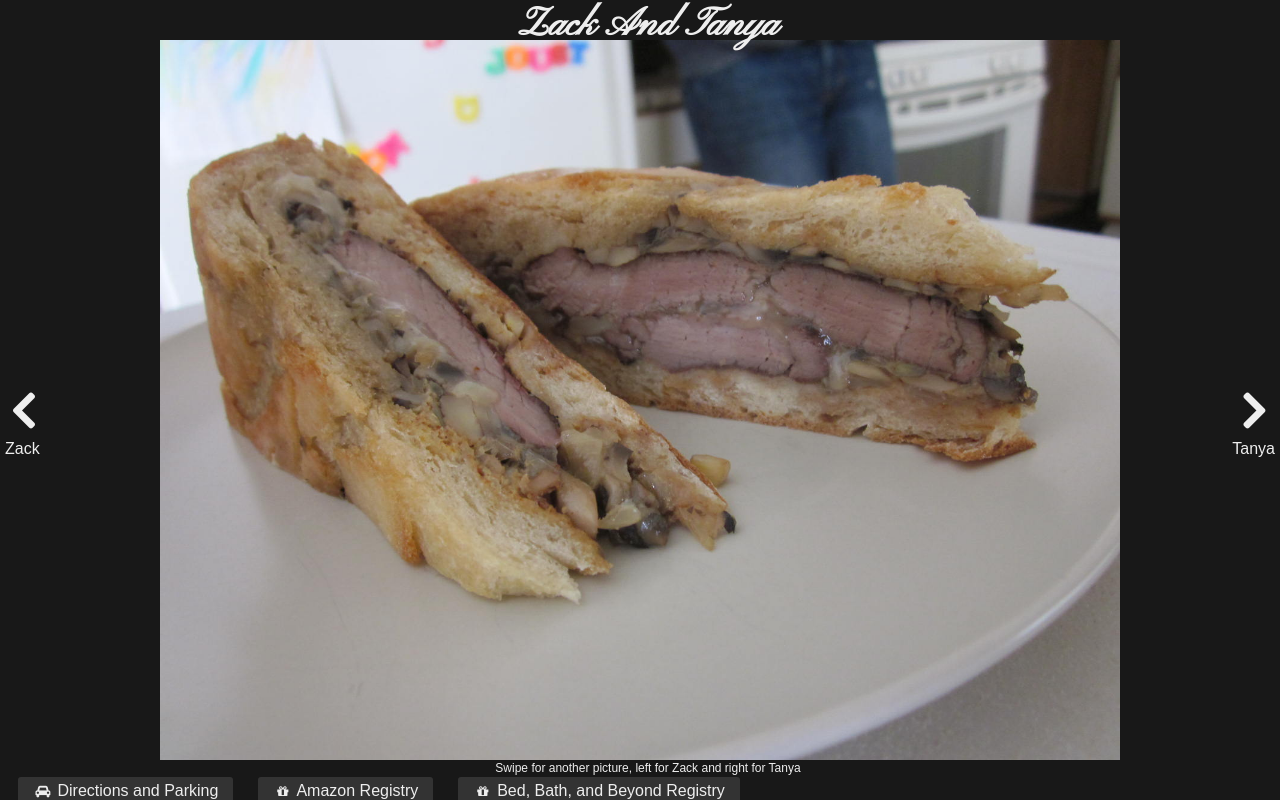
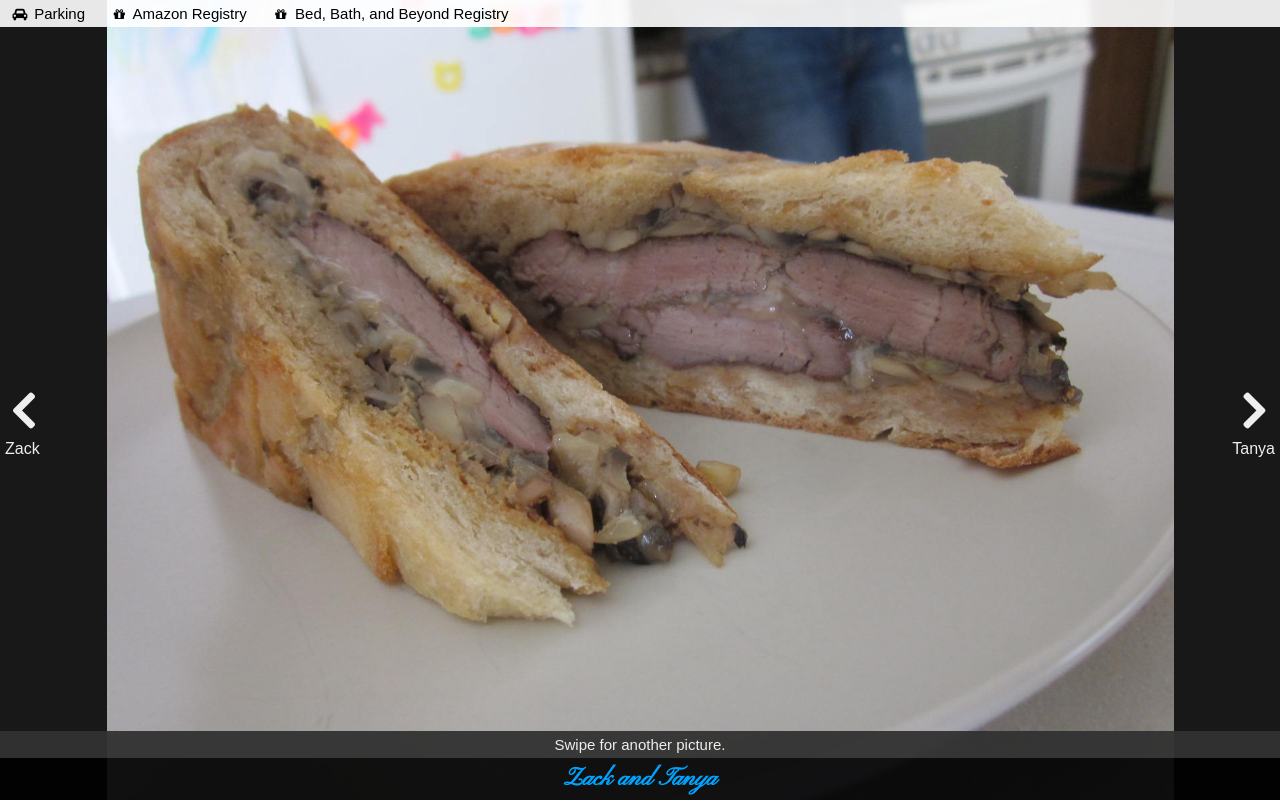
Before and after one commit to Zack-Tillotson/photo-fight, a plain HTML site: page app/index.html in a window 1280 px wide. Drawn offline with nearby package versions, Linux system fonts and the light colour scheme.

Commit message:
Cleaning up styles

```diff
--- a/app/assets/style.css
+++ b/app/assets/style.css
@@ -2,6 +2,8 @@ body {
   background: rgb(24, 24, 24);
   font-family: sans-serif;
   color: #eee;
+  padding: 0;
+  margin: 0;
 }
 
 header {
@@ -9,54 +11,64 @@ header {
   top: 0;
   width: 100%;
   z-index: 2;
-  text-align: center;
-  font-size: 20px;
-  font-family: 'Pinyon Script', cursive;
+  font-size: 15px;
+  background-color: rgba(255,255,255,.9);
+}
+header .nav-container a {
+  display: inline-block;
+  margin: 5px 10px 5px 10px;
+  font-size: 15px;
+  color: black;
 }
 
-header h1 {
-  margin: 0;
-  padding: 0;
+header .nav-container a:hover {
+  color: #666;
+}
+
+header .nav-container a i {
+  font-size: 13px;
+  width: 20px;
+  text-align: center;
 }
 
 footer {
   position: fixed;
   bottom: 0;
   width: 100%;
-  text-align: center;
   z-index: 2;
 }
 
+footer h1 {
+  font-family: 'Pinyon Script', cursive;
+  background-color: rgba(0,0,0,.9);
+  font-size: 25px;
+  margin: 0;
+  padding: 5px 0 5px 0px;
+  text-align: center;
+}
+
+footer h1 a:link, footer h1 a:visited {
+  color: rgb(0,164,255);
+}
+
 footer .instruction {
-  font-size: 12px;
-  margin-bottom: 7px;
+  text-align: center;
+  font-size: 15px;
+  background-color: rgba(50,50,50,.95);
+  padding: 5px;
 }
 
 footer .nav-container {
   text-align: left;
 }
 
-footer .nav-container a {
-  display: block-inline;
-  padding: 5px 15px;
-  margin: 0 10px;
-  border-radius: 3px;
-  background-color: #333;
-}
-
-footer .nav-container a:hover {
-  color: #ccc;
-}
-
-footer .nav-container a i {
-  font-size: 13px;
-  width: 20px;
-  text-align: center;
-}
-
 a:link, a:visited {
   text-decoration: none;
   color: #eee;
+}
+
+a:hover {
+  color: #666;
 }
 
 .next-image {
@@ -83,8 +95,8 @@ a:link, a:visited {
   position: fixed;
   left: 55px;
   right: 55px;
-  top: 40px;
-  bottom: 40px;
+  top: 0px;
+  bottom: 0px;
 }
 
 #main-pic {
@@ -96,25 +108,3 @@ a:link, a:visited {
   background: no-repeat center;
   background-size: contain;
 }
-
-.next-image.right {
-  right: 5px;
-}
-
-#main-pic-container {
-  position: fixed;
-  left: 55px;
-  right: 55px;
-  top: 40px;
-  bottom: 40px;
-}
-
-#main-pic {
-  position: absolute;
-  left: 0;
-  right: 0;
-  top: 0;
-  bottom: 0;
-  background: no-repeat center;
-  background-size: contain;
-}
--- a/app/index.html
+++ b/app/index.html
@@ -12,26 +12,28 @@
   </head>
   <body ng-controller="PhotoFightCtlr">
     <header>
-      <h1><a href="">{{data[0].name}} And {{data[1].name}}</a></h1>
+      <div class="nav-container">
+        <a href="https://www.google.com/maps/place/Standard+Parking/@39.7485005,-104.9940255,18z/data=!4m2!3m1!1s0x876c78da6f95b189:0x44ec436a8feecb0e"><i class="fa fa-car"></i> Parking</a>
+        <a href="http://www.amazon.com/gp/registry/registry.html?type=wedding&id=32ZR5EUVU17DT&tag=wedch-994-20"><i class="fa fa-gift"></i> Amazon Registry</a>
+        <a href="http://www.bedbathandbeyond.com/store/giftregistry/view_registry_guest.jsp?pwsToken=&eventType=Wedding&registryId=541848574&pwsurl="><i class="fa fa-gift"></i> Bed, Bath, and Beyond Registry</a>
+      </div>
     </header>
     <a class="left next-image" href="#" ng-click="incrementIndex(0)">
       <i class="fa fa-angle-left"></i>
       <div class="label">{{data[0].name}}</div>
     </a>
     <div id="main-pic-container">
-      <div id="main-pic" ng-style='{"background-image": "url("+getCurrentImage()+")"}'></div>
+      <a href="{{getCurrentImage()}}">
+        <div id="main-pic" ng-style='{"background-image": "url("+getCurrentImage()+")"}'></div>
+      </a>
     </div>
     <a class="right next-image" href="#" ng-click="incrementIndex(1)">
       <i class="fa fa-angle-right"></i>
       <div class="label">{{data[1].name}}</div>
     </a>
     <footer>
-      <div class="instruction">Swipe for another picture, left for {{data[0].name}} and right for {{data[1].name}}</div>
-      <div class="nav-container">
-        <a href="https://www.google.com/maps/place/Standard+Parking/@39.7485005,-104.9940255,18z/data=!4m2!3m1!1s0x876c78da6f95b189:0x44ec436a8feecb0e"><i class="fa fa-car"></i> Directions and Parking</a>
-        <a href="http://www.amazon.com/gp/registry/registry.html?type=wedding&id=32ZR5EUVU17DT&tag=wedch-994-20"><i class="fa fa-gift"></i> Amazon Registry</a>
-        <a href="http://www.bedbathandbeyond.com/store/giftregistry/view_registry_guest.jsp?pwsToken=&eventType=Wedding&registryId=541848574&pwsurl="><i class="fa fa-gift"></i> Bed, Bath, and Beyond Registry</a>
-      </div>
+      <div class="instruction">Swipe for another picture.</div>
+      <h1><a href="">{{data[0].name}} and {{data[1].name}}</a></h1>
     </footer>
   </body>
 </html>
```
